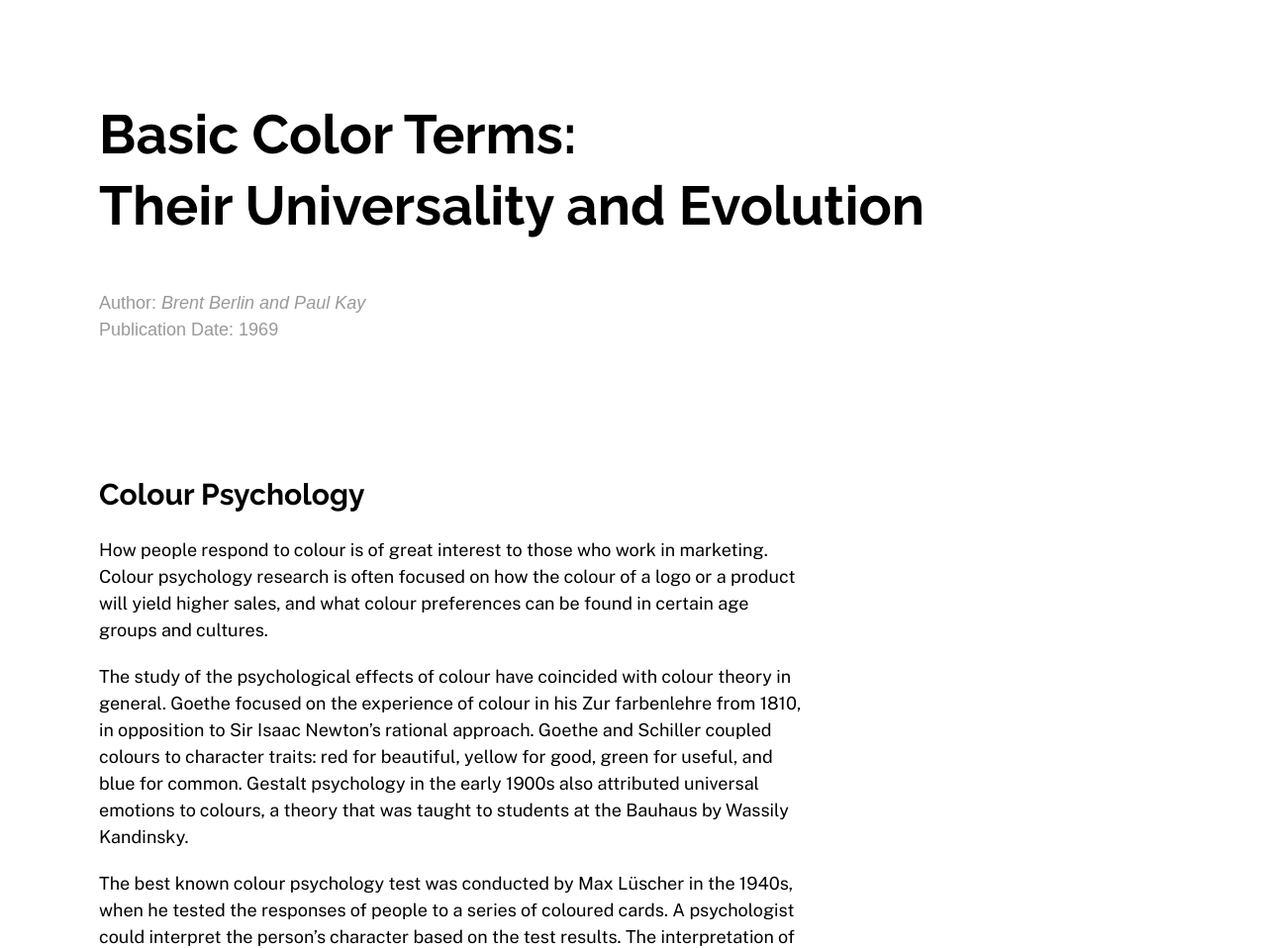
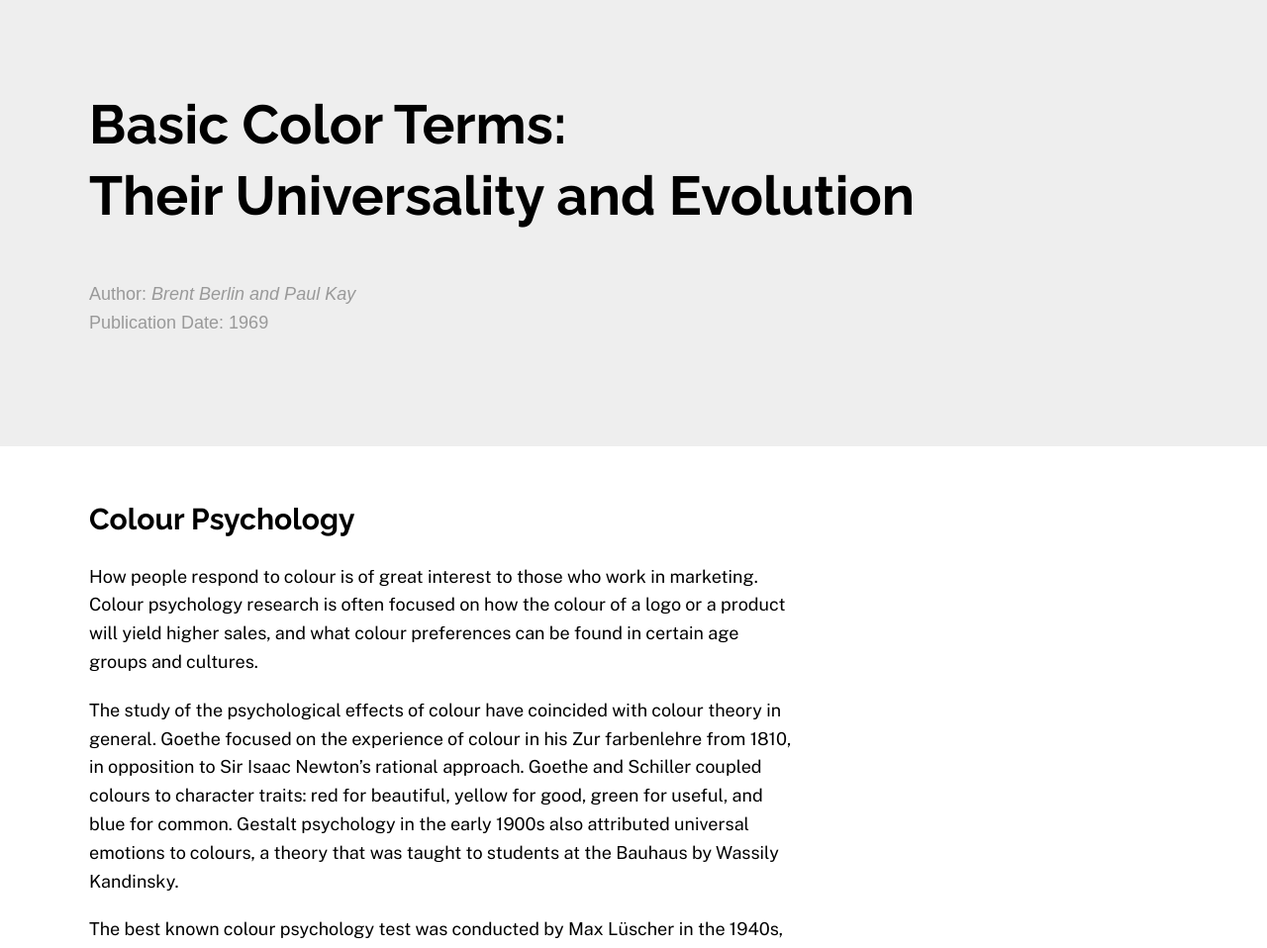
Before and after one commit to Irene3448/manuscript, a plain HTML site: page index.html in a window 1280 px wide. Shown: the top 958 px of the page at 99% size. Drawn offline with nearby package versions, Linux system fonts and the light colour scheme.

Commit message:
header//

```diff
--- a/index.html
+++ b/index.html
@@ -5,6 +5,7 @@
 				Basic Color Terms: Their Universality and Evolution
 			</title>
 	</head>
+
 
 	<body>
 		<header>
@@ -101,7 +102,7 @@
 	</article>
 
 
-	<aricle>
+	<article>
 			<h2>Reading Response</h2>
 		<section>
 			<p>This reading about color and culture fits well into the canon of design because it shows how important color is in communication. Colors have been used to represent ideas, emotions, and even political movements. Designers have always used color as a key tool to communicate meaning, and this reading adds to the understanding of how colors influence people’s feelings and behaviors. This helps designers make better choices when creating designs.</p>
@@ -116,7 +117,7 @@
 
 			<p>From this reading, I learned that I need to think about the cultural and emotional impact of color when I use it in design. This will make my designs more thoughtful and effective.</p>
 		</section>
-	</aricle>
+	</article>
 	</body>
 
 </html>
--- a/style.css
+++ b/style.css
@@ -2,6 +2,17 @@
 @import url('https://fonts.googleapis.com/css2?family=EB+Garamond:ital,wght@0,400..800;1,400..800&family=Raleway:ital,wght@0,100..900;1,100..900&display=swap');
 
 @import url('https://fonts.googleapis.com/css2?family=EB+Garamond:ital,wght@0,400..800;1,400..800&family=Public+Sans:ital,wght@0,100..900;1,100..900&family=Raleway:ital,wght@0,100..900;1,100..900&display=swap');
+
+
+header {
+	background-color:rgb(238, 238, 238);
+	padding: 5em;
+	margin-bottom: 50px;
+}
+
+article {
+	padding-left: 5em;
+}
 
 h1 {
 	font-family:"raleway";
@@ -12,17 +23,13 @@ h1 {
 	line-height: 1.3;
 }
 
-header{
-	margin-bottom: 130px
-}
-
 
 body{
 	font-family: "public sans";
 	font-size: 18px;
-	padding: 100px 100px 100px 100px;
-	line-height: 1.5;
-	max-width: 155ch;
+	line-height: 1.6;
+	max-width: 160ch;
+	margin-bottom: 150px;
 }
 
 
```
